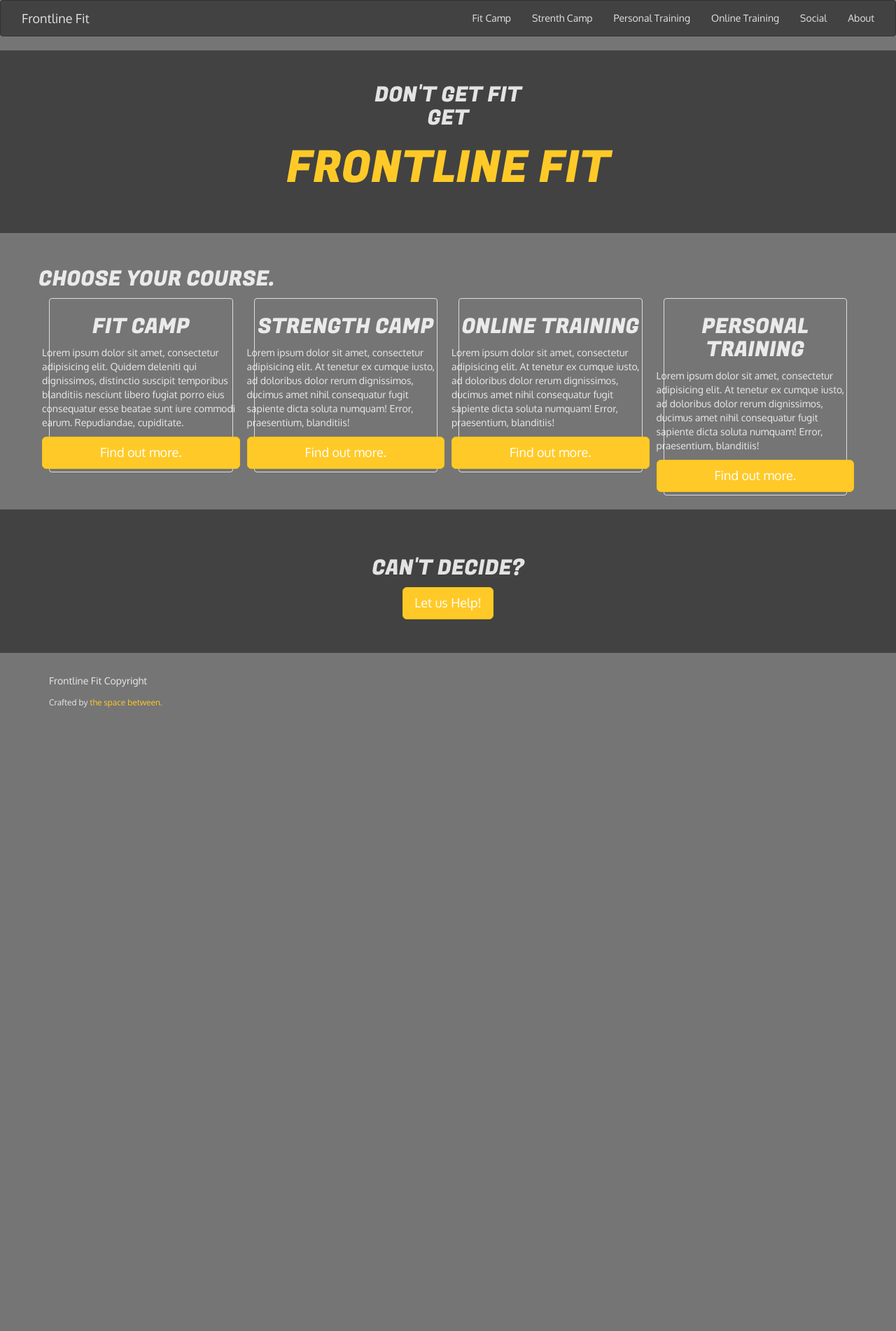
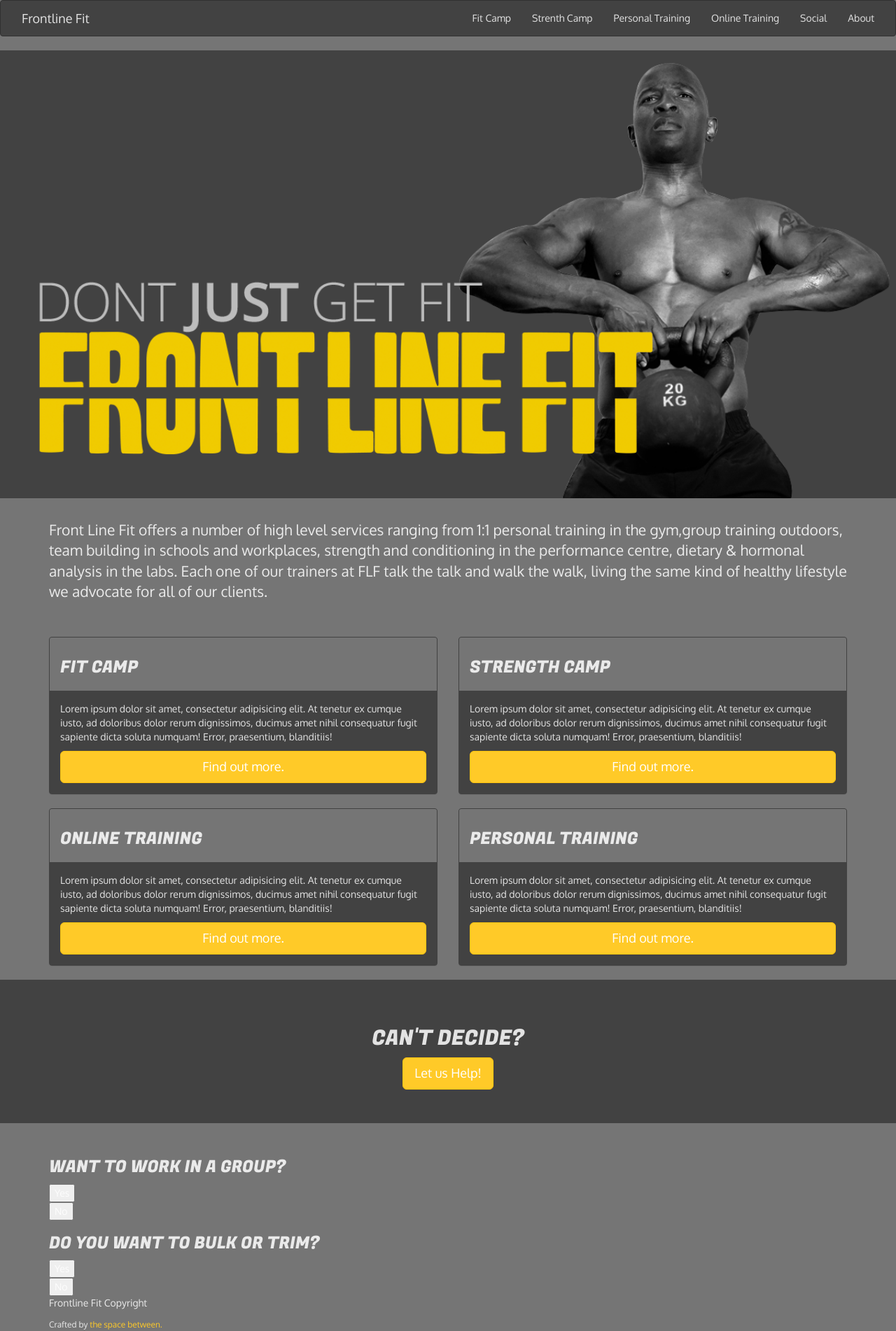
Before and after one commit to MCooke/frontlinefit, a Jekyll site: the page built from index.html, in a window 1280 px wide. Shown: the whole page at 70% size. Built offline with Jekyll 4.4.1, drawn with Linux system fonts in a browser that asks for light colours; nearby versions of some CDN libraries; before the commit the page ends 1013 px from its top, so only the background shows below that.

Commit message:
New promo, coures changes and suggest started.

```diff
--- a/_includes/_quote.html
+++ b/_includes/_quote.html
@@ -1,4 +1,4 @@
-<div class="jumbotron jumbotron-quote" style="background-image: url('{{ include.image }}'); opacity: 0.4;">
+<div class="jumbotron jumbotron-quote" style="background-image: url('{{ include.image }}')">
 	<div class="container">
 		<div class="text-center">
 			<a class="h1">{{ include.quote }}</a>
--- /dev/null
+++ b/_includes/_suggestQuestion.html
@@ -0,0 +1,11 @@
+	<div class="question" data-link="{{ include.linkID }}">
+		<h3>{{ include.question }}</h3>
+		<div class="answers">
+			<div class="answer answer-yes">
+				<button type="button" data-link="{{ include.yesLink }}">Yes</button>
+			</div>
+			<div class="answer answer-no">
+				<button type="button" data-link="{{ include.noLink }}">No</button>
+			</div>
+		</div>
+	</div>
--- a/_includes/_thumbnail.html
+++ b/_includes/_thumbnail.html
@@ -1,9 +1,12 @@
-<div class="col-xs-12 col-sm-6 col-md-3">
-	<div class="thumbnail">
-		<div class="row">
-			<h3 class="h2 text-center">{{ include.title }}</h3>
+<div class="col-xs-12 col-sm-6">
+	<div class="panel panel-default">
+		<div class="panel-heading">
+			<h3 class="">{{ include.title }}</h3>
+		</div>
+		<div class="panel-body">
 			<p class="">{{ include.body }}</p>
-			<a class="btn btn-primary btn-lg col-xs-12">Find out more.</a>
+				<a class="btn btn-primary btn-lg col-xs-12">Find out more.</a>
+
 		</div>
 	</div>
 </div>
--- a/_sass/bootstrap/bootstrap/_variables.scss
+++ b/_sass/bootstrap/bootstrap/_variables.scss
@@ -701,7 +701,7 @@ $list-group-link-heading-color: #333 !default;
 //
 //##
 
-$panel-bg:                    #fff !default;
+$panel-bg:                    $gray-darker !default;
 $panel-body-padding:          15px !default;
 $panel-heading-padding:       10px 15px !default;
 $panel-footer-padding:        $panel-heading-padding !default;
@@ -712,10 +712,10 @@ $panel-inner-border:          #ddd !default;
 $panel-footer-bg:             #f5f5f5 !default;
 
 $panel-default-text:          $gray-dark !default;
-$panel-default-border:        #ddd !default;
-$panel-default-heading-bg:    #f5f5f5 !default;
+$panel-default-border:        $gray-darker !default;
+$panel-default-heading-bg:    $gray-dark !default;
 
-$panel-primary-text:          #fff !default;
+$panel-primary-text:          $brand-primary !default;
 $panel-primary-border:        $brand-primary !default;
 $panel-primary-heading-bg:    $brand-primary !default;
 
--- a/css/main.scss
+++ b/css/main.scss
@@ -54,6 +54,9 @@
 @import "./bootstrap/bootstrap/utilities";
 @import "./bootstrap/bootstrap/responsive-utilities";
 
+section.container{
+	margin-top: 30px;
+}
 
 .trainer_name{
 	font-size: 4em;
@@ -69,6 +72,13 @@
 	position: relative;
 	top: -15px;
 	font-size: 24px;
+}
+
+.promo{
+	background-color: $grey800;
+	img{
+		width: 100%;
+	}
 }
 
 @media (min-width: $screen-sm) {
--- a/index.html
+++ b/index.html
@@ -6,23 +6,24 @@ strengthcamp: Lorem ipsum dolor sit amet, consectetur adipisicing elit. At tenet
 ---
 
 {% include _header.html %}
-<div class="jumbotron">
-	<div class="container">
-		<div class="text-center">
-			<span class="h2">Don't get fit<br />get</span>
-			<h1 class="text-uppercase">Frontline Fit</h1>
+<div class="promo">
+	<img src="css/images/promo-getfit.png" alt="" class="promo promo-getfit">
+</div>
+<section class="container">
+	<div class="row">
+		<div class="col-xs-12">
+			<p class="lead">Front Line Fit offers a number of high level services ranging from 1:1 personal training in the gym,group training outdoors, team building in schools and workplaces, strength and conditioning in the performance centre, dietary &amp; hormonal analysis in the labs. Each one of our trainers at FLF talk the talk and walk the walk, living the same kind of healthy lifestyle we advocate for all of our clients.</p>
 		</div>
 	</div>
-</div>
-<div class="container">
+</section>
+<section class="container">
 	<div class="row">
-		<h2>Choose your course.</h2>
-		{% include _thumbnail.html title="Fit Camp" body=page.fitcamp%}
+		{% include _thumbnail.html title="Fit Camp" body=page.strengthcamp%}
 		{% include _thumbnail.html title="Strength Camp" body=page.strengthcamp%}
 		{% include _thumbnail.html title="Online Training" body=page.strengthcamp%}
 		{% include _thumbnail.html title="Personal Training" body=page.strengthcamp%}
 	</div>
-</div>
+</section>
 <div class="jumbotron">
 	<div class="container">
 		<div class="text-center">
@@ -31,4 +32,9 @@ strengthcamp: Lorem ipsum dolor sit amet, consectetur adipisicing elit. At tenet
 		</div>
 	</div>
 </div>
+<section class="container">
+	{% include _suggestQuestion.html question="Want to work in a group?" linkID=0 yesLink=1 noLink=2 %}
+	{% include _suggestQuestion.html question="Do you want to bulk or trim?" linkID=1 yesLink=3 noLink=4 %}
+</section>
+
 {% include _footer.html %}
```
Also changed, not shown: _includes/_suggestCourse.html (added, +8 -0 lines), css/images/promo-getfit.png (added), 8 other files.
